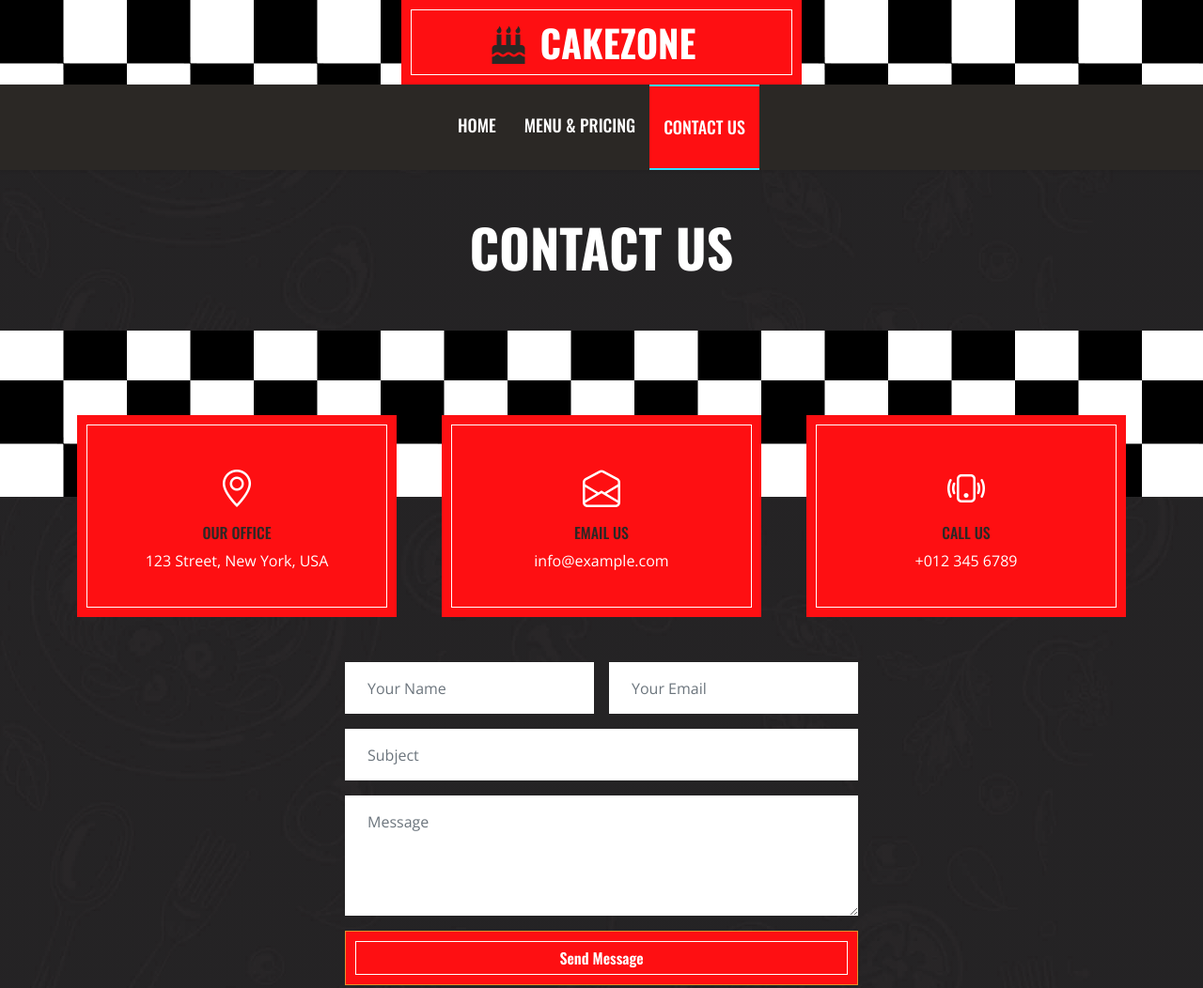
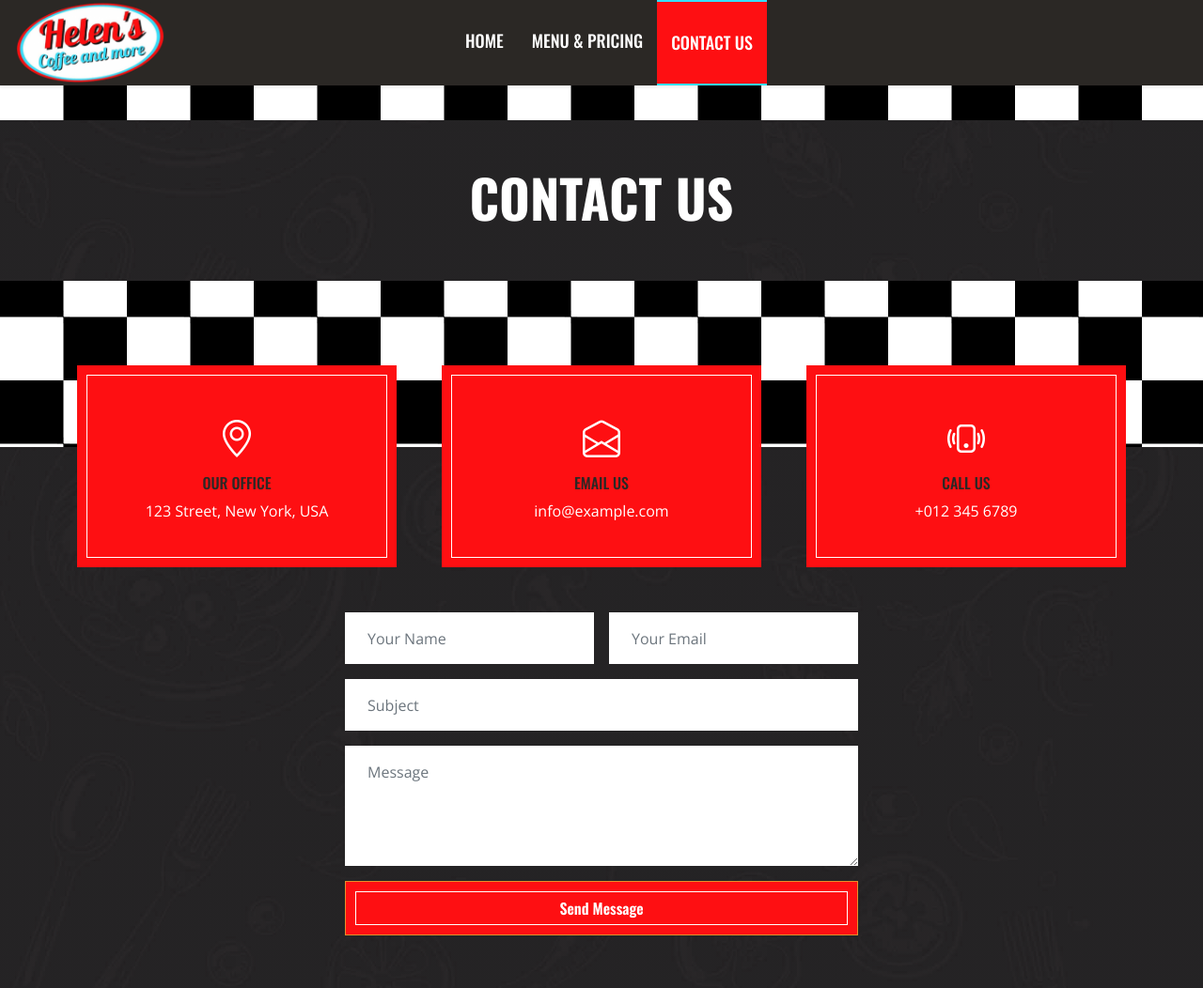
Before and after one commit to MATsogas/helen-s-coffee-menu-site, a plain HTML site: page contact.html in a window 1280 px wide. Shown: the top 1052 px of the page at 94% size. Drawn offline with nearby package versions, Linux system fonts and the light colour scheme.

Commit message:
Changed navbar
-Added logo in navbar
-Removed topbar
-Changed navbar behavior

```diff
--- a/contact.html
+++ b/contact.html
@@ -31,32 +31,11 @@
 </head>
 
 <body class="bg-checkered">
-    <!-- Topbar Start -->
-    <div class="container-fluid px-0 d-none d-lg-block">
-        <div class="row gx-0">
-            <div class="col-lg-4 text-center py-3"></div>
-            <div class="col-lg-4 text-center bg-primary border-inner py-3">
-                <div class="d-inline-flex align-items-center justify-content-center">
-                    <a href="index.html" class="navbar-brand">
-                        <h1 class="m-0 text-uppercase text-white"><i class="fa fa-birthday-cake fs-1 text-dark me-3"></i>CakeZone</h1>
-                    </a>
-                </div>
-            </div>
-            <div class="col-lg-4 text-center py-3"></div>
-        </div>
-    </div>
-    <!-- Topbar End -->
-
-
     <!-- Navbar Start -->
+    <header style="position: fixed; width: 100%;">
         <nav class="navbar navbar-expand-lg bg-dark navbar-dark shadow-sm py-3 py-lg-0 px-3 px-lg-0">
-        <a href="index.html" class="navbar-brand d-block d-lg-none">
-            <h1 class="m-0 text-uppercase text-white"><i class="fa fa-birthday-cake fs-1 text-primary me-3"></i>CakeZone</h1>
-        </a>
-        <button class="navbar-toggler" type="button" data-bs-toggle="collapse" data-bs-target="#navbarCollapse">
-            <span class="navbar-toggler-icon"></span>
-        </button>
-        <div class="collapse navbar-collapse" id="navbarCollapse">
+            <img src="img/logo.png" id="top-logo" style="position: relative; top: 0; left: 1em; width: 10em;">
+            <div class="collapse navbar-collapse" id="navbarCollapse" style="position: relative; left: -4.5em;">
                 <div class="navbar-nav ms-auto mx-lg-auto py-0">
                     <a href="index.html" class="nav-item nav-link">Home</a>
                     <a href="menu.html" class="nav-item nav-link">Menu & Pricing</a>
@@ -64,6 +43,8 @@
                 </div>
             </div>
         </nav>
+    </header>
+    <div style="height: 8em;"></div>
     <!-- Navbar End -->
 
 
--- a/css/style.css
+++ b/css/style.css
@@ -406,6 +406,11 @@ h6,
     text-overflow: ellipsis;
 }
 
+#top-logo {
+    width: 40%;
+    object-fit: scale-down;
+}
+
 @media (max-width: 800px) {
     .menu-image-container {
         width: 30%;
--- a/js/main.js
+++ b/js/main.js
@@ -1,14 +1,14 @@
 (function ($) {
     "use strict";
 
-    // Sticky Navbar
-    $(window).scroll(function () {
-        if ($(this).scrollTop() > 40) {
-            $('.navbar').addClass('sticky-top');
-        } else {
-            $('.navbar').removeClass('sticky-top');
-        }
-    });
+    // // Sticky Navbar
+    // $(window).scroll(function () {
+    //     if ($(this).scrollTop() > 40) {
+    //         $('.navbar').addClass('sticky-top');
+    //     } else {
+    //         $('.navbar').removeClass('sticky-top');
+    //     }
+    // });
 
     // Dropdown on mouse hover
     $(document).ready(function () {
```
Also changed, not shown: index.html (+5 -24 lines), js/menuPopup.js (added, +7 -0 lines), menu.html (+5 -24 lines), img/logo.png (added). Lines whose indentation alone changed are shown as unchanged.
